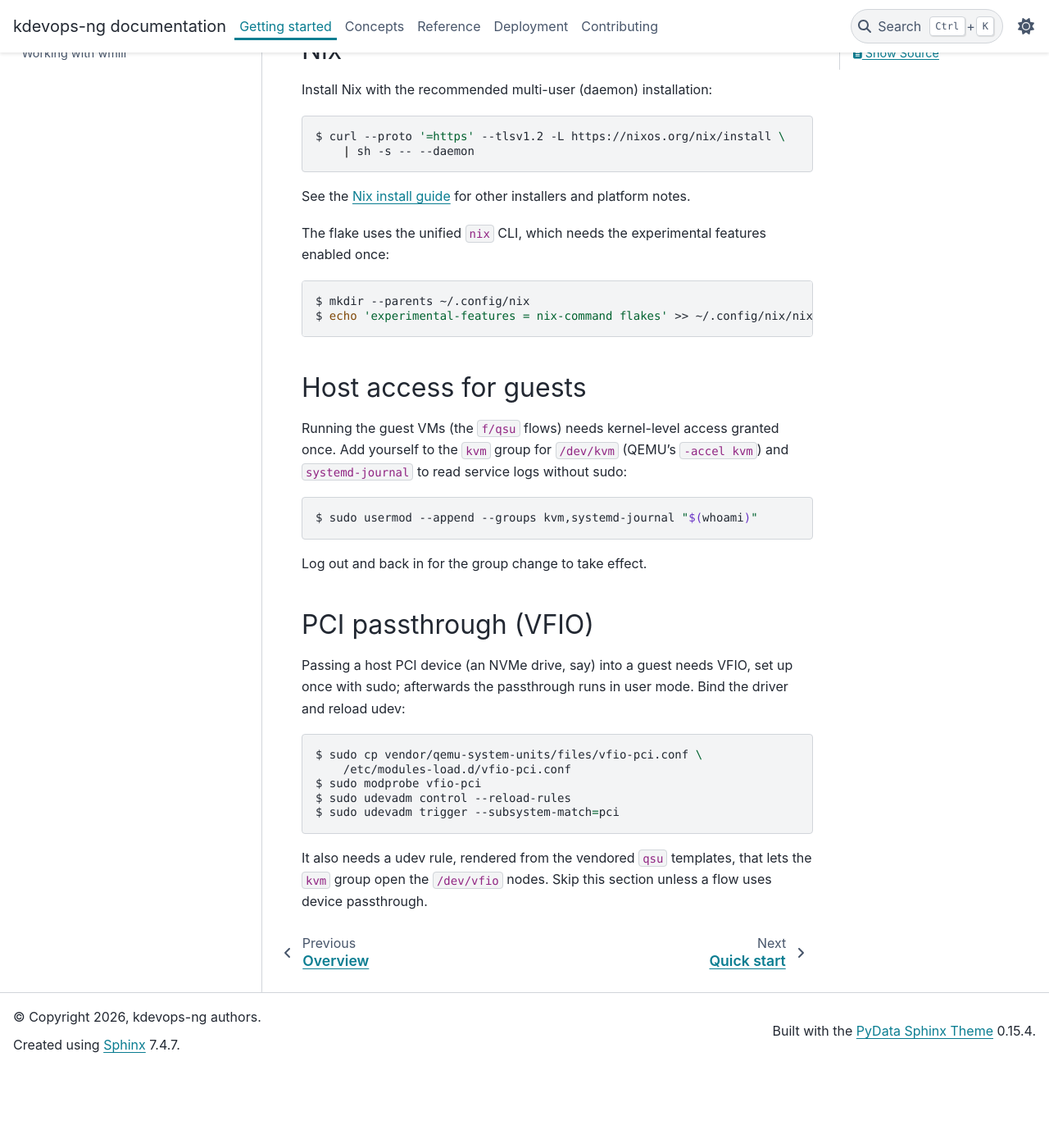
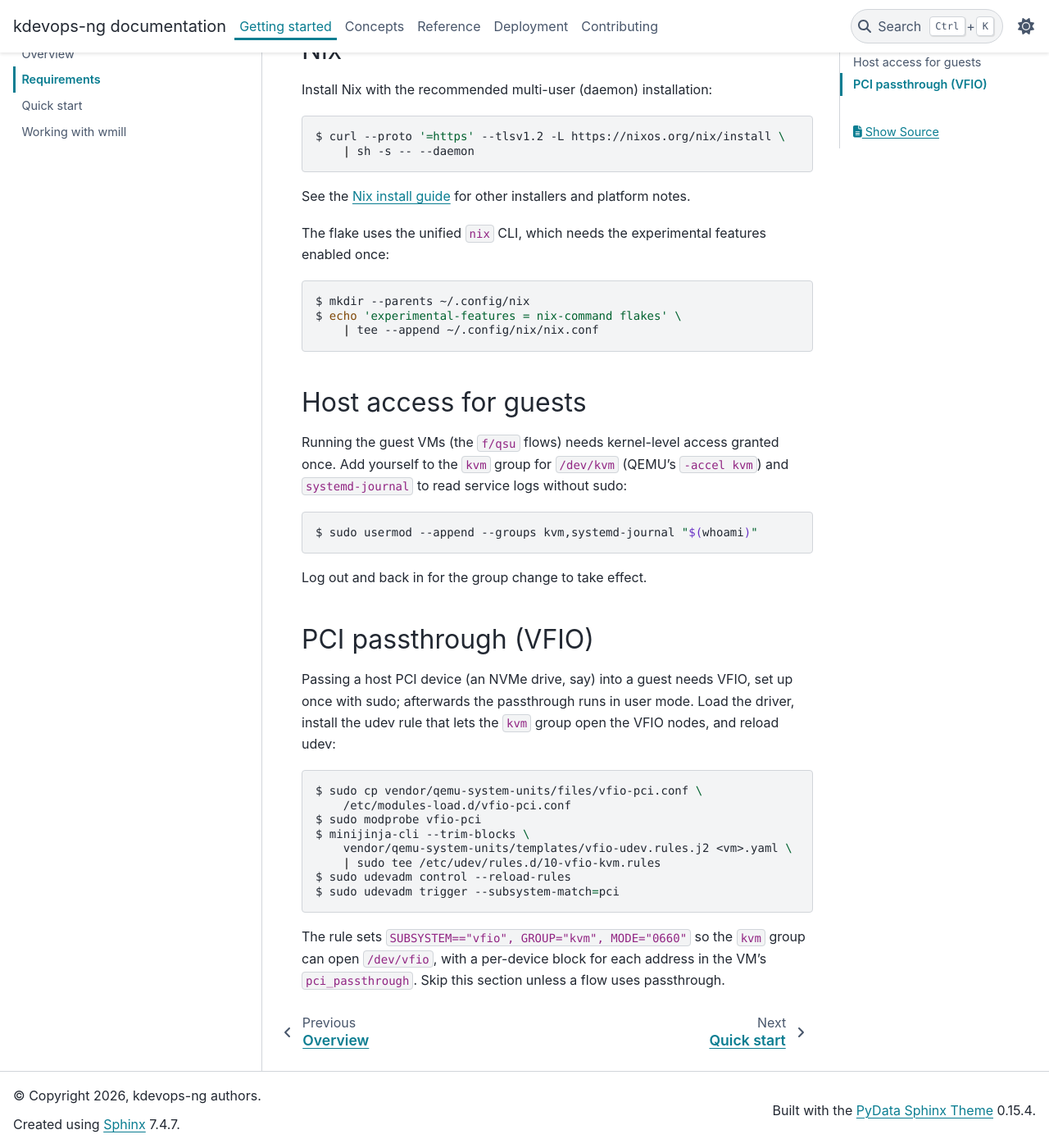
Before and after one commit to dagomez137/kdevops-ng, a Sphinx documentation site: the page built from docs/getting-started/requirements.rst, in a window 1280 px wide and 1400 px high, scrolled down 369 px. Shown: the whole window at 82% size. Built offline with Sphinx 7.4.7 and the PyData theme 0.15.4, drawn with Linux system fonts in a browser that asks for light colours; before the commit the page ends 1673 px from its top, so only the background shows below that.

Commit message:
docs: use tee and show the VFIO udev rule in requirements
Write the nix.conf experimental-features line with tee --append rather
than a shell redirect. Spell out the VFIO udev rule the passthrough setup
needs instead of only mentioning it: render it from the vendored qsu
template and install it with sudo tee, and note that it gives the kvm
group MODE 0660 on the vfio nodes plus a per-device block for each
pci_passthrough address.

Generated-by: Claude AI
Signed-off-by: Daniel Gomez <da.gomez@kernel.org>

```diff
--- a/docs/getting-started/requirements.rst
+++ b/docs/getting-started/requirements.rst
@@ -31,7 +31,8 @@ enabled once:
 .. code-block:: console
 
    $ mkdir --parents ~/.config/nix
-   $ echo 'experimental-features = nix-command flakes' >> ~/.config/nix/nix.conf
+   $ echo 'experimental-features = nix-command flakes' \
+       | tee --append ~/.config/nix/nix.conf
 
 Host access for guests
 ======================
@@ -50,17 +51,21 @@ PCI passthrough (VFIO)
 ======================
 
 Passing a host PCI device (an NVMe drive, say) into a guest needs VFIO, set up
-once with sudo; afterwards the passthrough runs in user mode. Bind the driver
-and reload udev:
+once with sudo; afterwards the passthrough runs in user mode. Load the driver,
+install the udev rule that lets the ``kvm`` group open the VFIO nodes, and
+reload udev:
 
 .. code-block:: console
 
    $ sudo cp vendor/qemu-system-units/files/vfio-pci.conf \
        /etc/modules-load.d/vfio-pci.conf
    $ sudo modprobe vfio-pci
+   $ minijinja-cli --trim-blocks \
+       vendor/qemu-system-units/templates/vfio-udev.rules.j2 <vm>.yaml \
+       | sudo tee /etc/udev/rules.d/10-vfio-kvm.rules
    $ sudo udevadm control --reload-rules
    $ sudo udevadm trigger --subsystem-match=pci
 
-It also needs a udev rule, rendered from the vendored ``qsu`` templates, that
-lets the ``kvm`` group open the ``/dev/vfio`` nodes. Skip this section unless a
-flow uses device passthrough.
+The rule sets ``SUBSYSTEM=="vfio", GROUP="kvm", MODE="0660"`` so the ``kvm``
+group can open ``/dev/vfio``, with a per-device block for each address in the
+VM's ``pci_passthrough``. Skip this section unless a flow uses passthrough.
```
